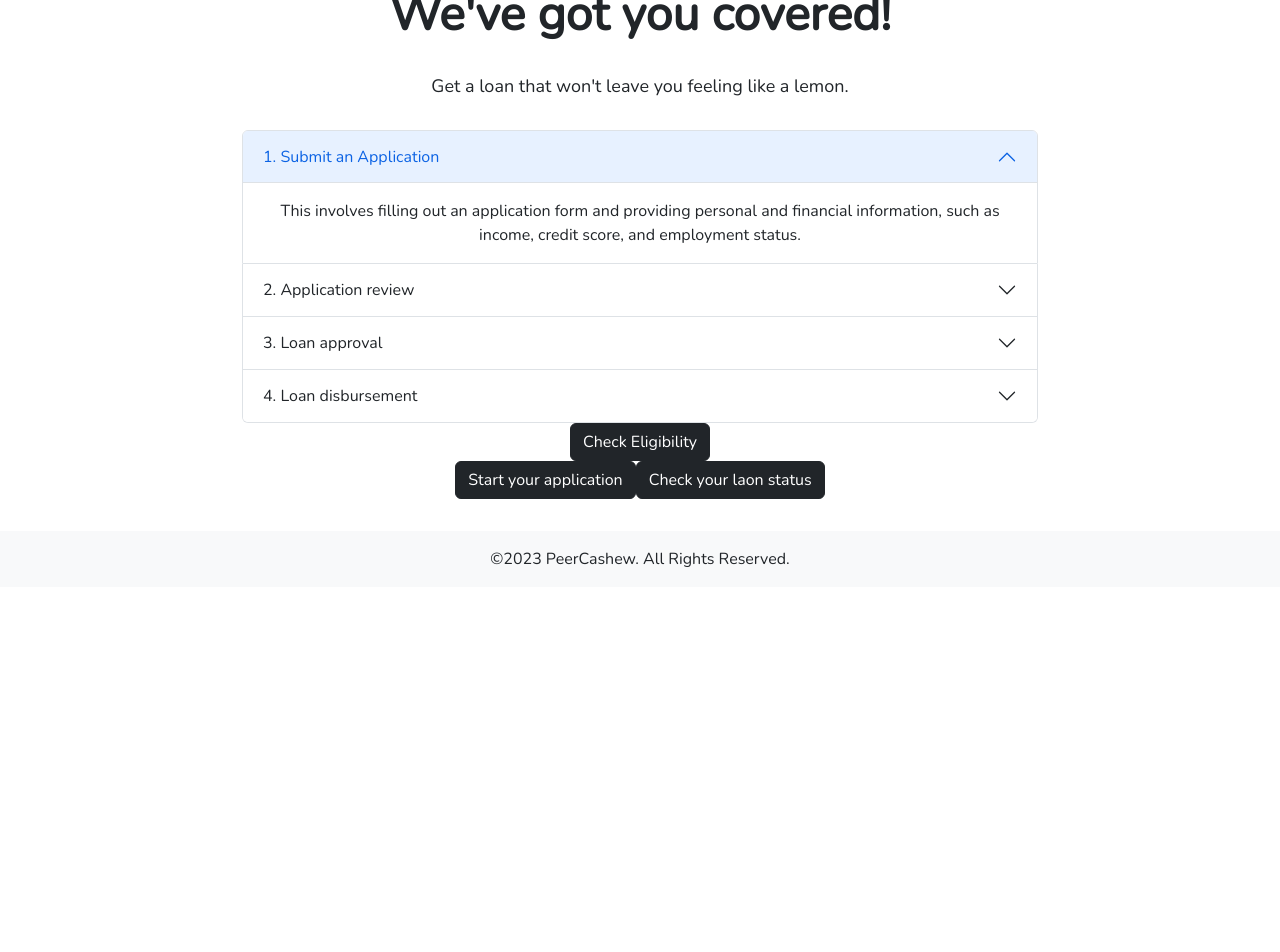
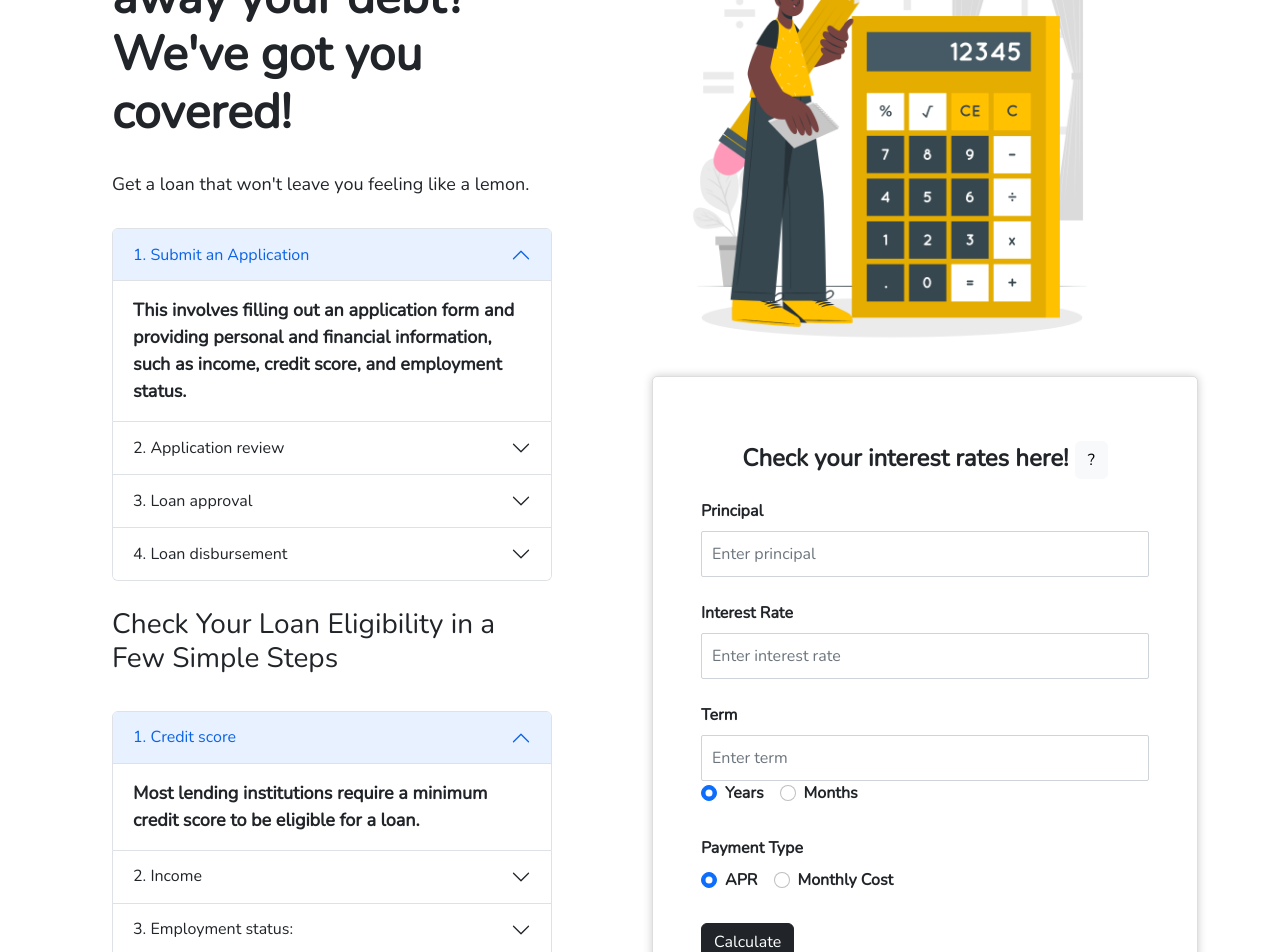
Before and after one commit to Limeload/PeerCashew, a React (Create React App) app in the folder client/: page /loans in a window 1280 px wide. Shown: the part 160-1112 px from the top of the page. Before the commit the page ends 800 px from the top, so only its background shows below. Built offline with nearby package versions, Linux system fonts and the light colour scheme; no server answers.

Commit message:
created loan calculator and loan form

```diff
--- a/client/src/App.css
+++ b/client/src/App.css
@@ -201,18 +201,85 @@
   height: auto;
 }
 
-.loan-content {
-  padding: 2rem 10rem;
+.loan-calculator {
+  text-align: left;
+  max-width: 600px; /* increased width */
+  margin-bottom: 3rem;
+  padding: 3rem 3rem;
+  border: 1px solid #ddd;
+  border-radius: 5px;
+  background-color: #fff;
+  box-shadow: 0 0 10px rgba(0, 0, 0, 0.2);
 }
 
-.loan-content h1 {
-  font-size:  48px;
-  font-weight: bold;
-  margin-bottom: 30px;
+
+.loan-calculator h2 {
+  margin-bottom: 20px;
+  font-size: 24px;
+  text-align: center;
 }
 
-.loan-content h6 {
-  font-size: 18px;
-  margin-bottom: 30px;
-  line-height: 1.5;
+.loan-content h2 {
+  font-weight: bold;
+  margin-top: 1rem;
 }
+
+.loan-image {
+  top: 0;
+  width: 30rem;
+  right: 0;
+}
+
+.loan-image img {
+  width: 100%;
+  height: 100%;
+  object-fit: cover;
+}
+
+.payment {
+  background-color: blanchedalmond;
+}
+
+.modal-header {
+  border-bottom: none;
+}
+
+.modal-title {
+  font-size: 8px;
+}
+
+.modal-body p {
+  margin: 10px 0;
+}
+
+.loan-form {
+  text-align: left;
+  max-width: 600px;
+  padding: 3rem 3rem;
+  border: 1px solid #ccc;
+  border-radius: 5px;
+  margin-left: 15rem;
+  margin-top: 2rem;
+  margin-bottom: 4rem;
+}
+
+label {
+  display: block;
+  margin-bottom: 5px;
+  font-weight: bold;
+}
+
+input[type="text"],
+textarea,
+input[type="number"] {
+  width: 100%;
+  padding: 10px;
+  font-size: 16px;
+  border-radius: 2px;
+}
+
+.loanform-image img {
+  width: 35rem;
+  position: absolute;
+  margin-left: 35rem;
+}
--- a/client/src/components/App.js
+++ b/client/src/components/App.js
@@ -6,6 +6,7 @@ import Login from "./Login";
 import Signup from "./Signup";
 import Profile from "./Profile";
 import LoanPage from "./LoanPage";
+import LoanForm from "./LoanForm";
 
 function App() {
   const [user, setUser] = useState(null);
@@ -44,7 +45,10 @@ function App() {
               <Profile user={user} onLogIn={onLogIn} onLogOut={onLogOut} />
             </Route>
             <Route path='/loans'>
-              <LoanPage  />
+              <LoanPage />
+            </Route>
+            <Route path='/loanForm'>
+              <LoanForm />
             </Route>
         </Switch>
       </div>
--- /dev/null
+++ b/client/src/components/LoanCalculator.js
@@ -0,0 +1,80 @@
+import React, { useState }  from "react";
+import { Form, Button } from 'react-bootstrap';
+import calculator from "../images/calculator.png";
+import LoanModal from "./LoanModal";
+
+function LoanCalculator(){
+    const [principal, setPrincipal] = useState('');
+    const [interestRate, setInterestRate] = useState('');
+    const [term, setTerm] = useState('');
+    const [termType, setTermType] = useState('years');
+    const [monthlyPayment, setMonthlyPayment] = useState(0);
+    const [showModal, setShowModal] = useState(false);
+
+    const handleSubmit = (event) => {
+      event.preventDefault();
+      const monthlyInterestRate = (interestRate / 100) / 12;
+      const numPayments = termType === 'years' ? term * 12 : term;
+      const numerator = monthlyInterestRate * (1 + monthlyInterestRate) ** numPayments;
+      const denominator = ((1 + monthlyInterestRate) ** numPayments) - 1;
+      const payment = parseFloat(principal) * (numerator / denominator);
+      setMonthlyPayment(payment.toFixed(2));
+    }
+
+    return (
+        <div className="loan-content">
+            <div className="loan-image">
+             <img src={calculator} alt={calculator}/>
+            </div>
+            <div className="loan-calculator">
+            <h2 className="interest-rate"> Check your interest rates here! <Button variant="light" onClick={() => setShowModal(true)}>?</Button>
+              <LoanModal showModal={showModal} setShowModal={setShowModal} /></h2>
+            <Form onSubmit={handleSubmit}>
+              <Form.Group controlId="formBasicPrincipal">
+                <Form.Label>Principal</Form.Label>
+                <Form.Control type="number" placeholder="Enter principal" value={principal} onChange={(event) => setPrincipal(event.target.value)} />
+              </Form.Group>
+              <br />
+              <Form.Group controlId="formBasicInterestRate">
+                <Form.Label>Interest Rate</Form.Label>
+                <Form.Control type="number" placeholder="Enter interest rate" value={interestRate} onChange={(event) => setInterestRate(event.target.value)} />
+              </Form.Group>
+              <br />
+              <Form.Group controlId="formBasicTerm">
+                <Form.Label>Term</Form.Label>
+                <div>
+                  <Form.Control type="number" placeholder="Enter term" value={term} onChange={(event) => setTerm(event.target.value)} />
+                  <div className="term-type">
+                    <Form.Check inline type="radio" label="Years" name="termType" id="years" checked={termType === 'years'} onChange={() => setTermType('years')} />
+                    <Form.Check inline type="radio" label="Months" name="termType" id="months" checked={termType === 'months'} onChange={() => setTermType('months')} />
+                  </div>
+                </div>
+              </Form.Group>
+              <br />
+
+              <Form.Group controlId="formBasicPaymentType">
+                <Form.Label>Payment Type</Form.Label>
+                <div>
+                  <Form.Check inline type="radio" label="APR" name="paymentType" id="apr" checked={monthlyPayment === 0} onChange={() => setMonthlyPayment(0)} />
+                  <Form.Check inline type="radio" label="Monthly Cost" name="paymentType" id="monthly" checked={monthlyPayment > 0} onChange={() => setMonthlyPayment(1)} />
+                </div>
+              </Form.Group>
+              <br />
+
+              <Button variant="dark" type="submit">
+                Calculate
+              </Button>
+            </Form>
+
+            {monthlyPayment > 0 &&
+              <div className="result">
+            <h2 className="interest-rate"> Monthly Payment</h2>
+                <p className="payment">${monthlyPayment}</p>
+              </div>
+            }
+          </div>
+          </div>
+    )
+}
+
+export default LoanCalculator;
--- /dev/null
+++ b/client/src/components/LoanForm.js
@@ -0,0 +1,117 @@
+import React, { useState } from 'react';
+import { Button, Form } from 'react-bootstrap';
+import loanform from "../images/loanform.png";
+import NavigationBar from './NavigationBar';
+import { Link } from 'react-router-dom';
+import Footer from './Footer';
+
+const LoanForm = () => {
+  const [title, setTitle] = useState('');
+  const [description, setDescription] = useState('');
+  const [amount, setAmount] = useState('');
+  const [interestRate, setInterestRate] = useState('');
+  const [term, setTerm] = useState('');
+
+  const handleSubmit = (event) => {
+    event.preventDefault();
+
+    const formData = {
+      title,
+      description,
+      amount,
+      interest_rate: interestRate,
+      term_length: term,
+    };
+
+    fetch('/loans', {
+      method: 'POST',
+      headers: {
+        'Content-Type': 'application/json'
+      },
+      body: JSON.stringify({ loan: formData }),
+    })
+    .then(response => {
+      if (response.ok) {
+        return response.json();
+      }
+      throw new Error('Network response was not ok.');
+    })
+    .then(data => {
+      console.log(data);
+    })
+    .catch(error => {
+      console.error('There was a problem with the fetch operation:', error);
+    });
+  };
+
+
+  return (
+    <div>
+          <NavigationBar />
+    <div className="loan-form">
+      <h2>Create a new loan</h2>
+      <div className='loanform-image'>
+                <img src={loanform} alt={loanform} />
+            </div>
+      <Form onSubmit={handleSubmit}>
+        <Form.Group controlId="title">
+          <Form.Label>Title</Form.Label>
+          <Form.Control
+            type="text"
+            value={title}
+            onChange={(e) => setTitle(e.target.value)}
+          />
+        </Form.Group>
+        <br />
+        <Form.Group controlId="description">
+          <Form.Label>Description</Form.Label>
+          <Form.Control
+            as="textarea"
+            rows={3}
+            value={description}
+            onChange={(e) => setDescription(e.target.value)}
+          />
+        </Form.Group>
+        <br />
+        <Form.Group controlId="amount">
+          <Form.Label>Loan Amount</Form.Label>
+          <Form.Control
+            type="number"
+            value={amount}
+            onChange={(e) => setAmount(e.target.value)}
+          />
+        </Form.Group>
+        <br />
+        <Form.Group controlId="interestRate">
+          <Form.Label>Interest Rate</Form.Label>
+          <Form.Control
+            type="number"
+            step="0.01"
+            value={interestRate}
+            onChange={(e) => setInterestRate(e.target.value)}
+          />
+        </Form.Group>
+        <br />
+        <Form.Group controlId="term">
+          <Form.Label>Term (in months)</Form.Label>
+          <Form.Control
+            type="number"
+            value={term}
+            onChange={(e) => setTerm(e.target.value)}
+          />
+        </Form.Group>
+        <br />
+        <Button variant="dark" type="submit">
+          Submit Application
+        </Button>
+      </Form>
+      <br />
+      <div><Link exact to='/loans'>Go Back!</Link></div>
+    </div>
+    <Footer />
+    </div>
+
+  );
+};
+
+export default LoanForm;
--- /dev/null
+++ b/client/src/components/LoanModal.js
@@ -0,0 +1,24 @@
+import React from "react";
+import { Modal , Button} from "react-bootstrap";
+
+function LoanModal({showModal, setShowModal}) {
+    return (
+        <div>
+<Modal show={showModal} onHide={() => setShowModal(false)}>
+        <Modal.Header>
+          <Modal.Title>Loan Me Some Attention: A Demo of Our Calculator!</Modal.Title>
+        </Modal.Header>
+        <Modal.Body>
+          <p>You are interested in taking out a $10,000 personal loan with an interest rate of 8% per year. You are considering two different loan terms: a 3-year term and a 5-year term.</p>
+          <p>For a 3-year term: Monthly Payment = $314.19</p>
+          <p>For a 5-year term: Monthly Payment = $202.76</p>
+        </Modal.Body>
+        <Modal.Footer>
+          <Button variant="dark" onClick={() => setShowModal(false)}>Close</Button>
+        </Modal.Footer>
+      </Modal>
+      </div>
+    )
+}
+
+export default LoanModal;
--- a/client/src/components/LoanPage.js
+++ b/client/src/components/LoanPage.js
@@ -1,20 +1,18 @@
-import React, {useState} from 'react';
-import { Container, Accordion, Button } from 'react-bootstrap';
+import React from 'react';
+import { Container, Row, Col, Accordion, Button } from 'react-bootstrap';
 import Footer from './Footer';
+import LoanCalculator from './LoanCalculator';
 import NavigationBar from './NavigationBar';
+import { Link } from 'react-router-dom';
 
 function LoanPage({ handleLogOut }) {
-  const [showEligibility, setShowEligibility] = useState(false);
-
-  const handleEligibilityClick = () => {
-    setShowEligibility(!showEligibility);
-  };
-
   return (
 <div>
 <NavigationBar  handleLogOut={handleLogOut} />
   <Container>
-<div className='loan-content'>
+    <Row>
+      <Col md={6}>
+      <div className='hero-content'>
 <h1>Need cash to peel away your debt? We've got you covered! </h1>
 <h6>Get a loan that won't leave you feeling like a lemon.</h6>
 <Accordion defaultActiveKey="0">
@@ -38,11 +36,11 @@ function LoanPage({ handleLogOut }) {
   <Accordion.Body>If the loan offer is accepted, the lending institution will disburse the loan funds to the borrower's account.</Accordion.Body>
 </Accordion.Item>
   </Accordion>
-
-<Button variant='dark' onClick={handleEligibilityClick}> Check Eligibility </Button>
+  <br />
+  <h3> Check Your Loan Eligibility in a Few Simple Steps</h3>
 <Accordion defaultActiveKey="0">
-  {showEligibility ? (
     <>
+    <br />
 <Accordion.Item eventKey='0'>
   <Accordion.Header>1. Credit score</Accordion.Header>
   <Accordion.Body>Most lending institutions require a minimum credit score to be eligible for a loan.</Accordion.Body>
@@ -60,11 +58,17 @@ function LoanPage({ handleLogOut }) {
   <Accordion.Body>If the loan offer is accepted, the lending institution will disburse the loan funds to the borrower's account.</Accordion.Body>
 </Accordion.Item>
 </>
-  ) : null }
   </Accordion>
-<Button variant='dark'> Start your application </Button>
-<Button variant='dark'> Check your laon status </Button>
+  <br />
+  <Link to="/loanForm">
+  <Button variant='dark'> Start your application </Button>
+  </Link>
 </div>
+</Col>
+<Col md={6}>
+  <LoanCalculator />
+</Col>
+</Row>
   </Container>
   <Footer />
 </div>
--- a/client/src/components/Profile.js
+++ b/client/src/components/Profile.js
@@ -1,4 +1,5 @@
 import React, { useState, useEffect } from 'react';
+import { Modal } from 'react-bootstrap';
 import { Button, Form } from 'react-bootstrap';
 import { Link } from 'react-router-dom';
 import profile from "../images/profile.png"
@@ -9,6 +10,12 @@ function Profile({ user, onLogOut, onLogIn }) {
   const [password, setPassword] = useState('');
   const [dateOfBirth, setDateOfBirth] = useState('');
   const [address, setAddress] = useState('');
+
+  // Modal handlers for saved state
+  const [show, setShow] = useState(false);
+  const handleClose = () => setShow(false);
+  const handleShow = () => setShow(true);
+
 
   useEffect(() => {
     if (user) {
@@ -108,7 +115,18 @@ function Profile({ user, onLogOut, onLogIn }) {
               onChange={(e) => setAddress(e.target.value)}
             />
           </Form.Group>
-          <Button variant='dark' type='submit'> Save Changes</Button>
+          <Button variant='dark' type='submit' onClick={handleShow}> Save Changes</Button>
+          <Modal show={show} onHide={handleClose} animations={false}>
+            <Modal.Header closeButton>
+              <Modal.Title>PeerCashew</Modal.Title>
+            </Modal.Header>
+            <Modal.Body> Your information has been saved!</Modal.Body>
+            <Modal.Footer>
+          <Button variant="dark" onClick={handleClose}>
+            Close
+          </Button>
+        </Modal.Footer>
+          </Modal>
         </Form>
         <br />
         <div><Link exact to='/'>Back to Home!</Link>
```
Also changed, not shown: client/src/components/Dashboard.js (added, +11 -0 lines), client/src/components/StatusBoard.js (added, +12 -0 lines), client/src/images/calculator.png (added), client/src/images/loanform.png (added).
